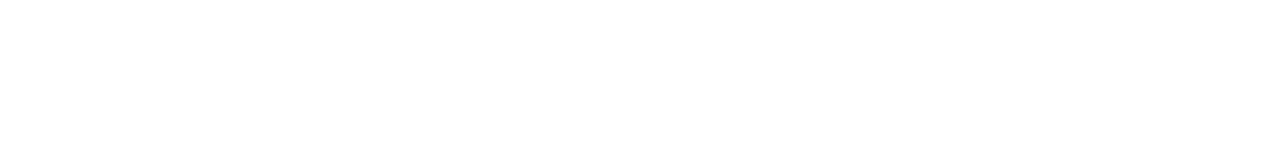
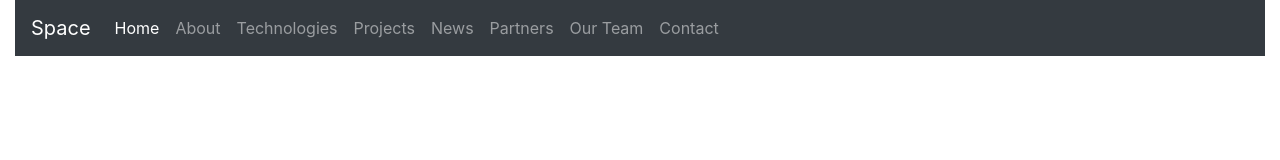
Before and after one commit to jithin-space/Header, a plain HTML site: page index.html in a window 1280 px wide. Drawn offline with nearby package versions, Linux system fonts and the light colour scheme.

Commit message:
Basic Navigation Bar
https://getbootstrap.com/docs/4.0/components/navbar

Basic Navigation Bar Layout With Some Data Added

* placed in container-fluid
* navbar layout with bg-dark
* customized values

```diff
--- a/index.html
+++ b/index.html
@@ -13,6 +13,44 @@
 
 <body>
 
+  <div class="container-fluid">
+
+    <nav class="navbar navbar-expand-md navbar-dark bg-dark">
+      <a class="navbar-brand" href="#">Space</a>
+      <button class="navbar-toggler" type="button" data-toggle="collapse" data-target="#navbarSupportedContent" aria-controls="navbarSupportedContent" aria-expanded="false" aria-label="Toggle navigation">
+      <span class="navbar-toggler-icon"></span>
+      </button>
+      <div class="collapse navbar-collapse" id="navbarSupportedContent">
+        <ul class="navbar-nav mr-auto">
+          <li class="nav-item active">
+            <a class="nav-link" href="#">Home <span class="sr-only">(current)</span></a>
+          </li>
+          <li class="nav-item">
+            <a class="nav-link" href="#">About</a>
+          </li>
+          <li class="nav-item">
+            <a class="nav-link" href="#">Technologies</a>
+          </li>
+          <li class="nav-item">
+            <a class="nav-link" href="#">Projects</a>
+          </li>
+          <li class="nav-item">
+            <a class="nav-link" href="#">News</a>
+          </li>
+          <li class="nav-item">
+            <a class="nav-link" href="#">Partners</a>
+          </li>
+          <li class="nav-item">
+            <a class="nav-link" href="#">Our Team</a>
+          </li>
+          <li class="nav-item">
+            <a class="nav-link" href="#">Contact</a>
+          </li>
+        </ul>
+      </div>
+    </nav>
+  </div>
+
   <!--bootstrap4 js cdn'  -->
   <script src="https://code.jquery.com/jquery-3.2.1.slim.min.js" integrity="sha384-KJ3o2DKtIkvYIK3UENzmM7KCkRr/rE9/Qpg6aAZGJwFDMVNA/GpGFF93hXpG5KkN" crossorigin="anonymous"></script>
   <script src="https://cdnjs.cloudflare.com/ajax/libs/popper.js/1.12.9/umd/popper.min.js" integrity="sha384-ApNbgh9B+Y1QKtv3Rn7W3mgPxhU9K/ScQsAP7hUibX39j7fakFPskvXusvfa0b4Q" crossorigin="anonymous"></script>
```
